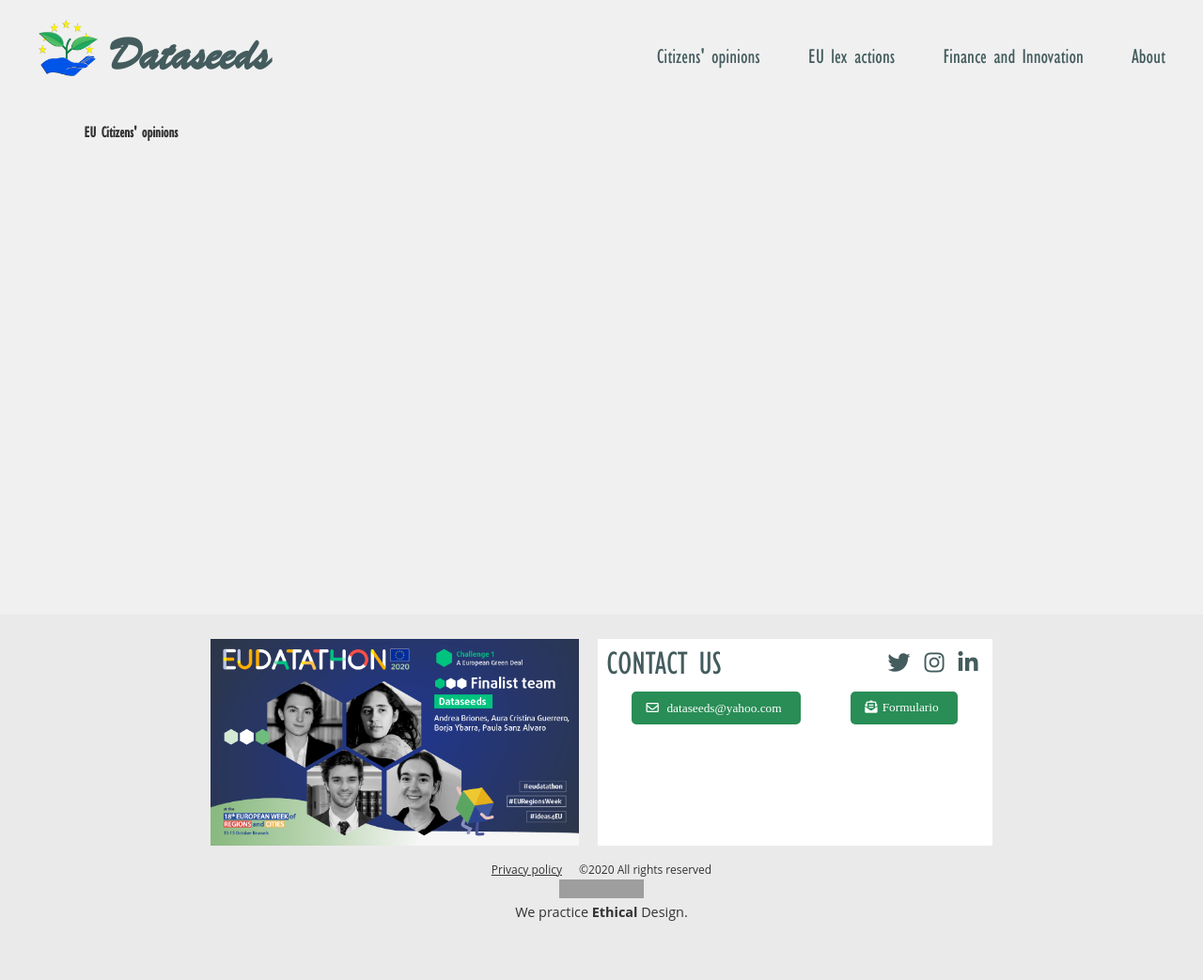
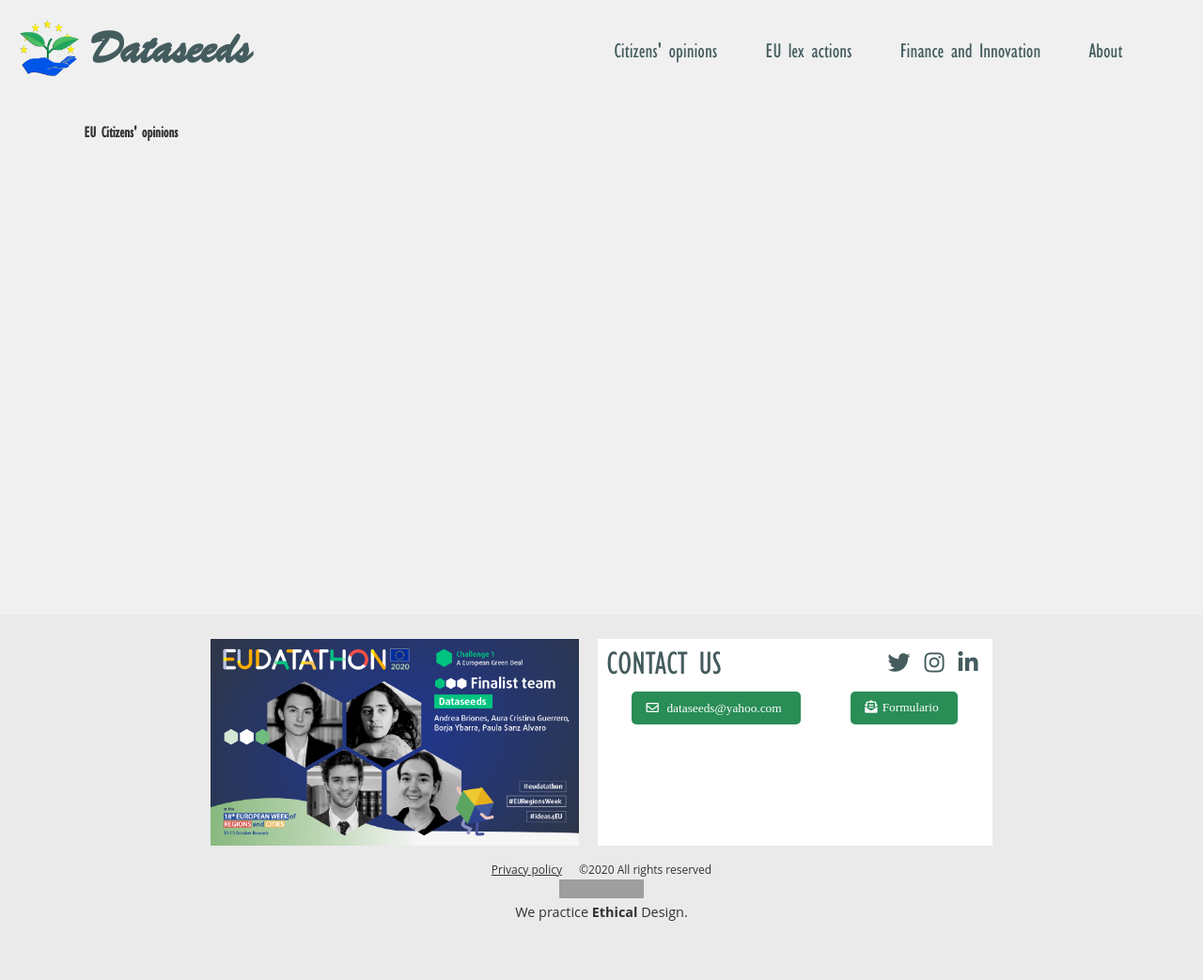
Before and after one commit to Dataseeds/dataseeds.github.io, a Jekyll site: the page built from 0.citizens-opinions.md, in a window 1280 px wide. Shown: the whole page at 94% size. Built offline with Jekyll 4.4.1, drawn with Linux system fonts in a browser that asks for light colours; nearby versions of some CDN libraries; grey boxes are pictures that could not be loaded.

Commit message:
improved header

```diff
--- a/_includes/header.html
+++ b/_includes/header.html
@@ -1,7 +1,7 @@
 <header class="site-header">
     <div class="site-nav">
         <nav>
-            <div style="display: inline-flex;">
+            <div style="display: inline-flex; place-items: center;">
                 <img class="logo" src="/assets/logo-icon.png">
                 <a class="logo-text" href="/">Dataseeds</a>
             </div>
--- a/_sass/_base.scss
+++ b/_sass/_base.scss
@@ -217,12 +217,10 @@ a:hover {
 
 .site-nav {
     max-width: $max-wrapper-width;
-    margin: 0 auto;
     padding: 0px 20px;
     position: relative;
     a {
         color: $main-dark-blue;
-        margin-top: 20px;
     }
 }
 
@@ -245,6 +243,7 @@ a:hover {
 nav>ul {
     float: right;
     list-style: none;
+    margin: revert;
 }
 
 nav>ul>li {
@@ -252,7 +251,7 @@ nav>ul>li {
     font-size: 22px;
     font-family: Gill Sans MT Condesed;
     line-height: 40px;
-    margin-left: 4vw;
+    margin: 0 2vw;
 }
 
 nav>ul>li>a {
@@ -277,10 +276,9 @@ label {
         width: 40px;
         height: 40px;
         cursor: pointer;
-        margin-top: 22px;
         position: absolute;
         right: 20px;
-        top: 0px;
+        top: 13px;
     }
     label:after {
         content: '';
```
